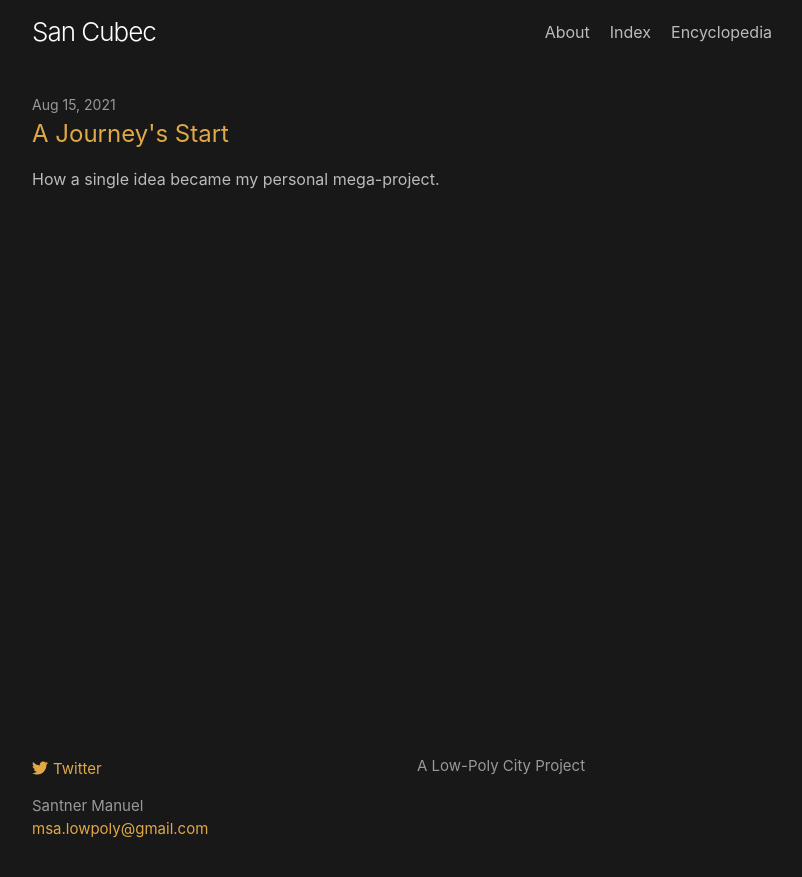
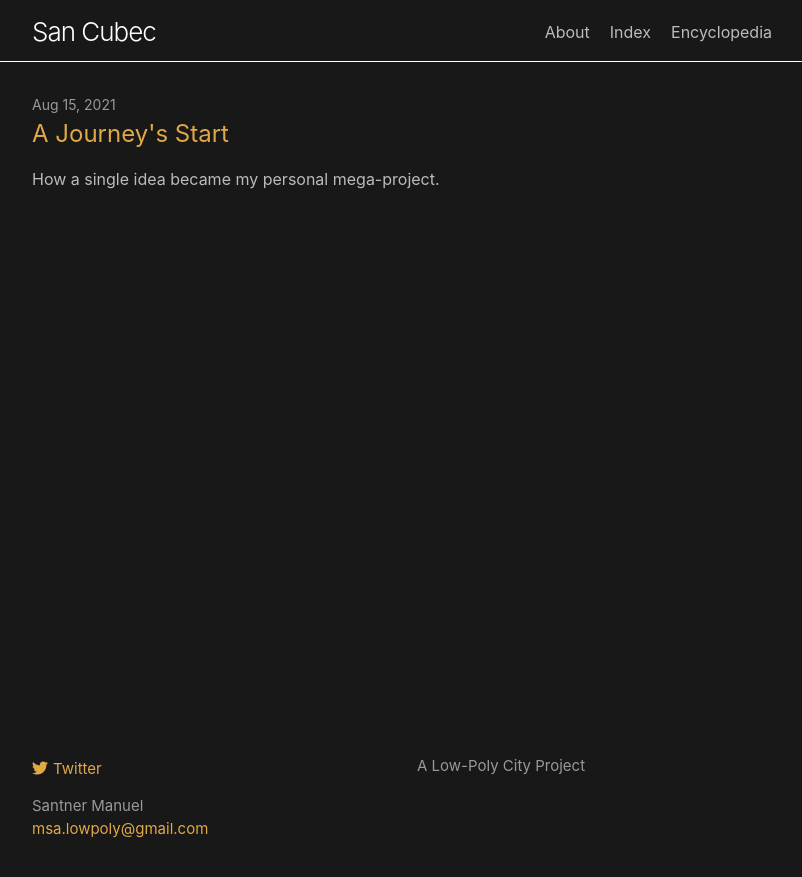
Before and after one commit to kant/san_cubec_blog, a Jekyll site: the page built from index.md, in a window 1280 px wide. Shown: the top 877 px of the page, without its empty margins (238-1040 px from the left). Built offline with Jekyll 4.4.1, drawn with Linux system fonts in a browser that asks for light colours.

Commit message:
Update _layout.scss

```diff
--- a/_sass/minima/_layout.scss
+++ b/_sass/minima/_layout.scss
@@ -3,7 +3,7 @@
  */
 .site-header {
   border-top: 5px solid $border-color-03;
-  border-bottom: 1px solid $border-color-01;
+  border-bottom: 1px solid $border-color-02;
   min-height: $spacing-unit * 1.865;
   line-height: $base-line-height * $base-font-size * 2.25;
 
```
